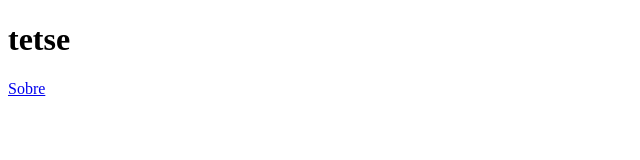
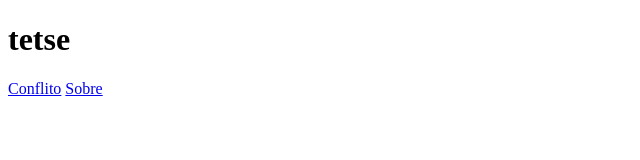
Before and after one commit to victormelo44444-stack/teste, a plain HTML site: page index.html in a window 1280 px wide. Shown: the full height of the page, 0-640 px from the left. Drawn offline with Linux system fonts and the light colour scheme.

Commit message:
Add link to testeConflito.html in navigation

```diff
--- a/index.html
+++ b/index.html
@@ -9,6 +9,7 @@
     <header>
         <h1>tetse</h1>
         <nav>
+            <a href="testeConflito.html">Conflito</a>
             <a href="sobre.html">Sobre</a>
         </nav>
     </header>
```
